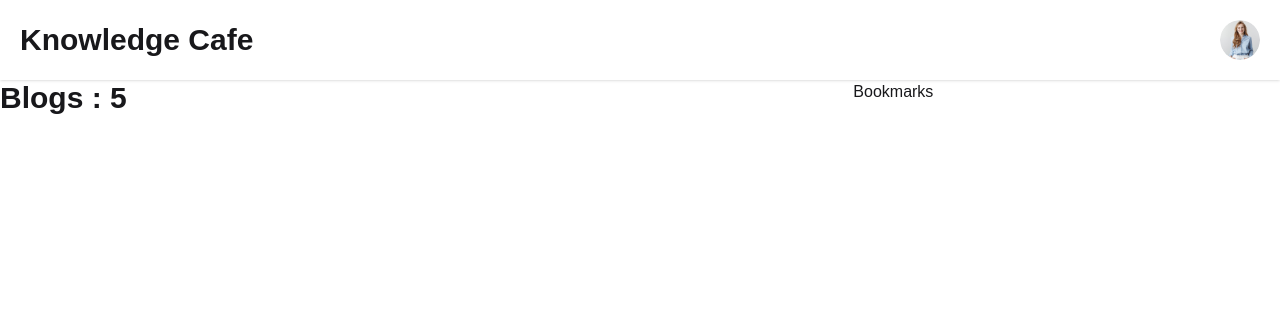
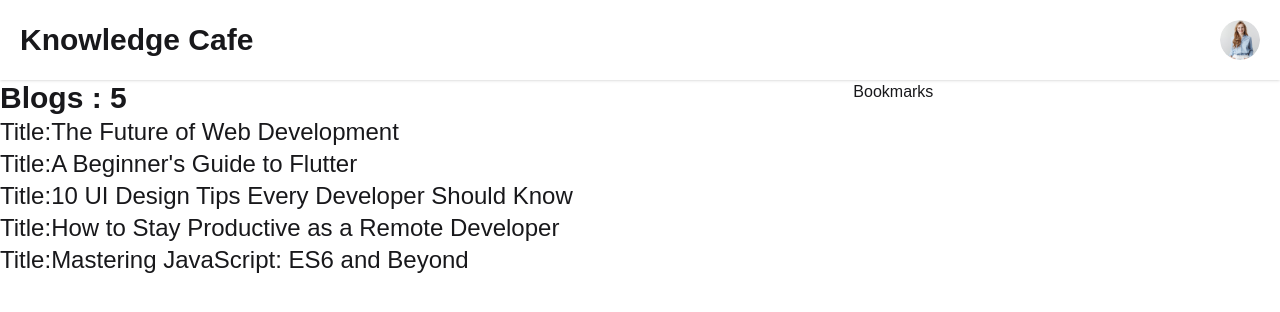
Before and after one commit to sadhin28/React-News-paper, a React (Vite) app: page / in a window 1280 px wide. Shown: the top 312 px of the page. Built offline with nearby package versions, Linux system fonts and the light colour scheme.

Commit message:
add title

```diff
--- a/src/App.jsx
+++ b/src/App.jsx
@@ -2,6 +2,7 @@ import './App.css'
 import Blogs from './components/Blogs/Blogs'
 import Nav from './components/header/Nav'
 import Bookmarks from './components/BookMark/Bookmarks'
+
 function App() {
 
   return (
--- /dev/null
+++ b/src/components/Blog/Blog.jsx
@@ -0,0 +1,14 @@
+import PropTypes from "prop-types";
+const Blog = ({blog}) => {
+
+   const {title}=blog
+    return (
+        <div>
+            <h2 className="text-2xl">Title:{title}</h2>
+        </div>
+    );
+};
+Blog.prototype={
+    blog:PropTypes.object.isRequired
+}
+export default Blog;
--- a/src/components/Blogs/Blogs.jsx
+++ b/src/components/Blogs/Blogs.jsx
@@ -1,5 +1,5 @@
 import { useEffect, useState } from "react";
-import blog from "./blog";
+import Blog from "../blog/blog";
 const Blogs = () => {
     // useState
     const [blogs,setBlogs]=useState([]);
@@ -14,6 +14,9 @@ const Blogs = () => {
 
            <div className="md:w-2/3">
                 <h2 className="lg:text-3xl md:text-2xl text-xl font-bold">Blogs : {blogs.length}</h2>
+                {
+                    blogs.map(blog =><Blog kwy={blog.id} blog={blog}></Blog>)
+                }
            </div>
 
 
--- a/src/components/Blogs/blog.jsx
+++ /dev/null
@@ -1,13 +0,0 @@
-import PropTypes from "prop-types";
-const blog = ({blogs}) => {
-    console.log(blogs)
-    return (
-        <div>
-
-        </div>
-    );
-};
-blog.prototype={
-    blogs:PropTypes.object.isRequired
-}
-export default blog;
```
